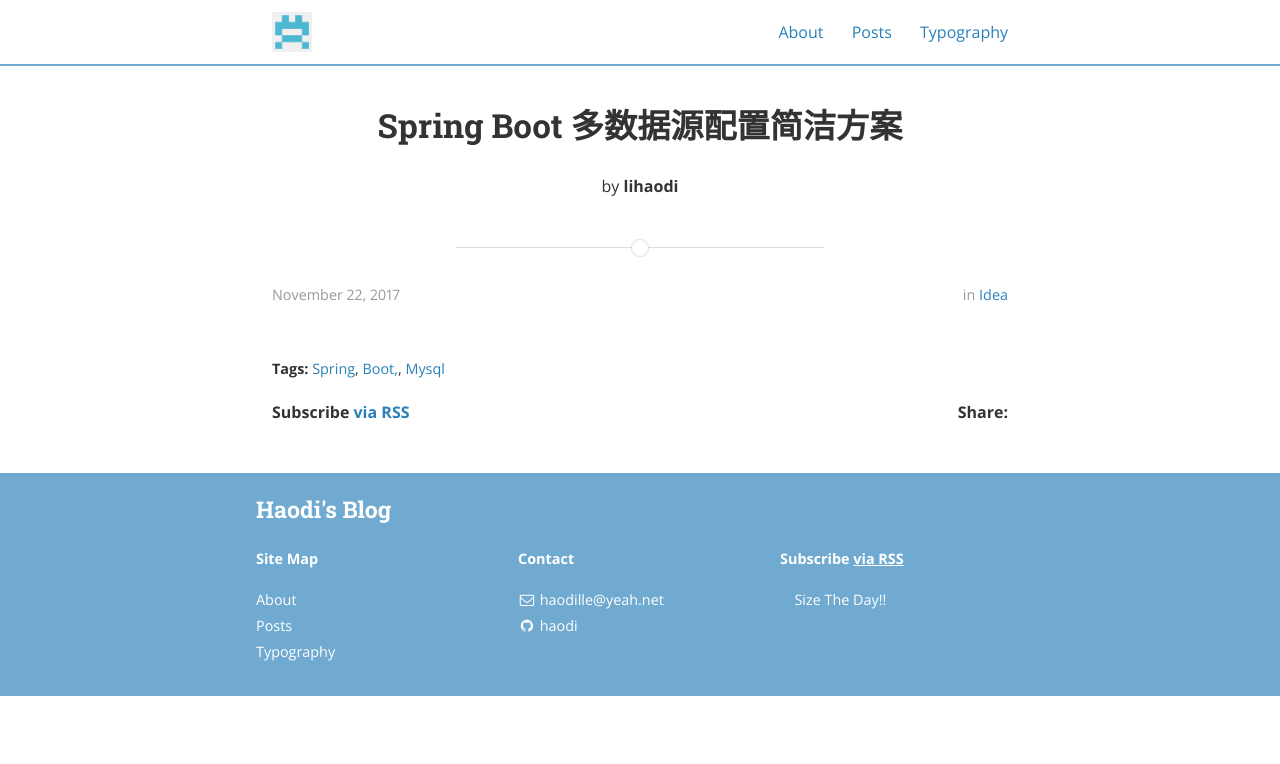
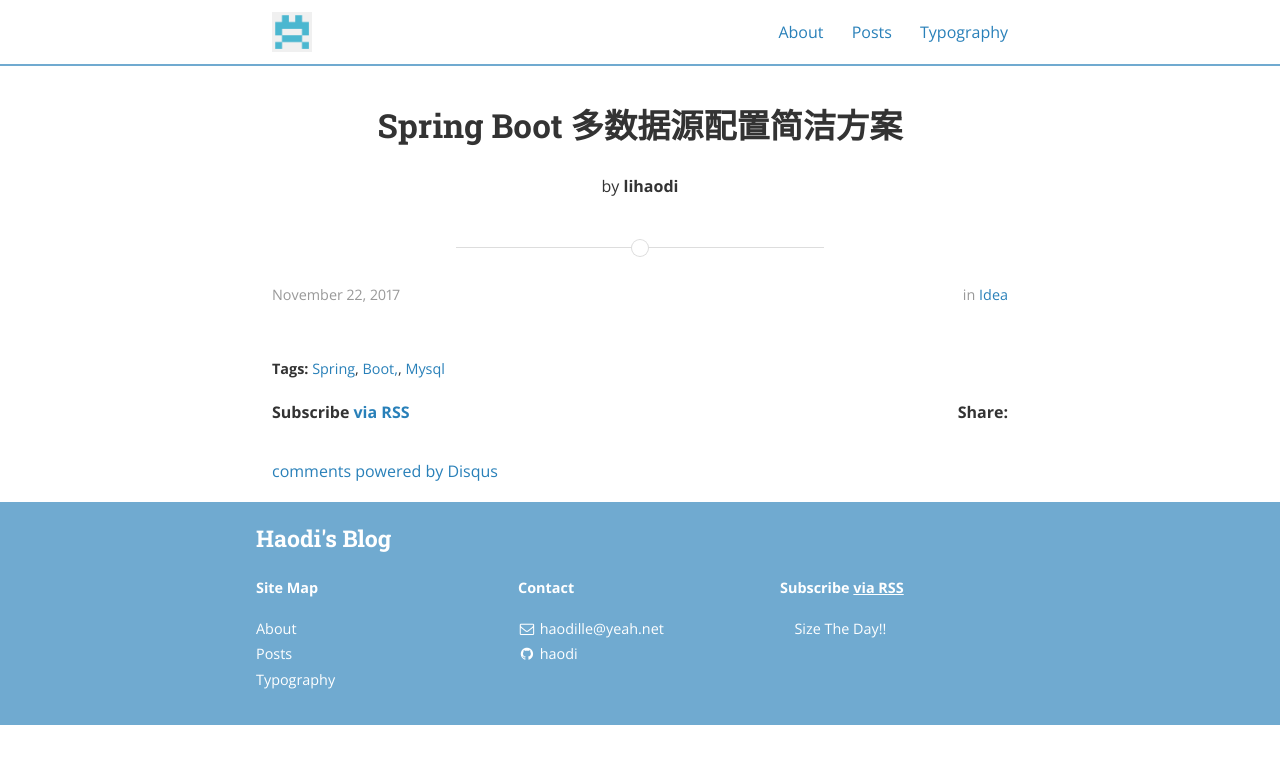
Before and after one commit to haodi/haodi.github.io, a Jekyll site: the page built from _posts/2017-11-22-spring-boot-datasource-config.md, in a window 1280 px wide. Shown: the top 764 px of the page. Built offline with Jekyll 4.4.1, drawn with Linux system fonts in a browser that asks for light colours; nearby versions of some CDN libraries; comment, search, counter and statistics services are not loaded; part of the change alters nothing that is shown.

Commit message:
Enable Disqus Comments

```diff
--- a/_config.yml
+++ b/_config.yml
@@ -41,7 +41,7 @@ jekyll-archives:
     tag: '/tag/:name/'
 
 # Disqus comments
-# disqus_shortname: bencentra
+disqus_shortname: lihaodi
 
 # Google analytics
 ga_tracking_id: "UA-110206045-1"
```
